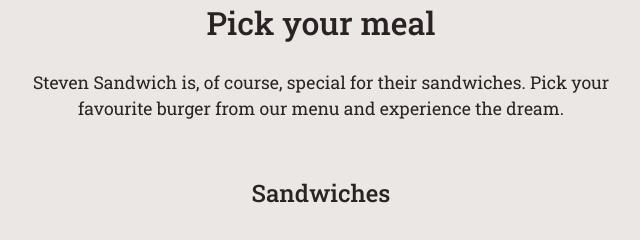
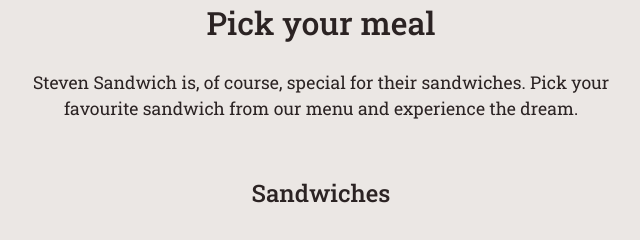
Before and after one commit to StayFun98/prj4-bootstrap-shop, a plain HTML site: page 192107.html in a window 1280 px wide. Shown: the part 125-365 px from the top of the page, 319-959 px from the left. Drawn offline with Linux system fonts and the light colour scheme.

Commit message:
Update 192107.html

```diff
--- a/192107.html
+++ b/192107.html
@@ -57,7 +57,7 @@
     <div class="row">
         <div class="col-lg-10 mx-auto col-12 text-center mb-3">
             <h1 class="mt-0 titles">Pick your meal</h1>
-            <p class="introduction">Steven Sandwich is, of course, special for their sandwiches. Pick your favourite burger from our menu and experience the dream.</p>
+            <p class="introduction">Steven Sandwich is, of course, special for their sandwiches. Pick your favourite sandwich from our menu and experience the dream.</p>
         </div>
         <div class="col-12 mt-4">
 			<h2 class="text-center sub-titles">Sandwiches</h2>
```
